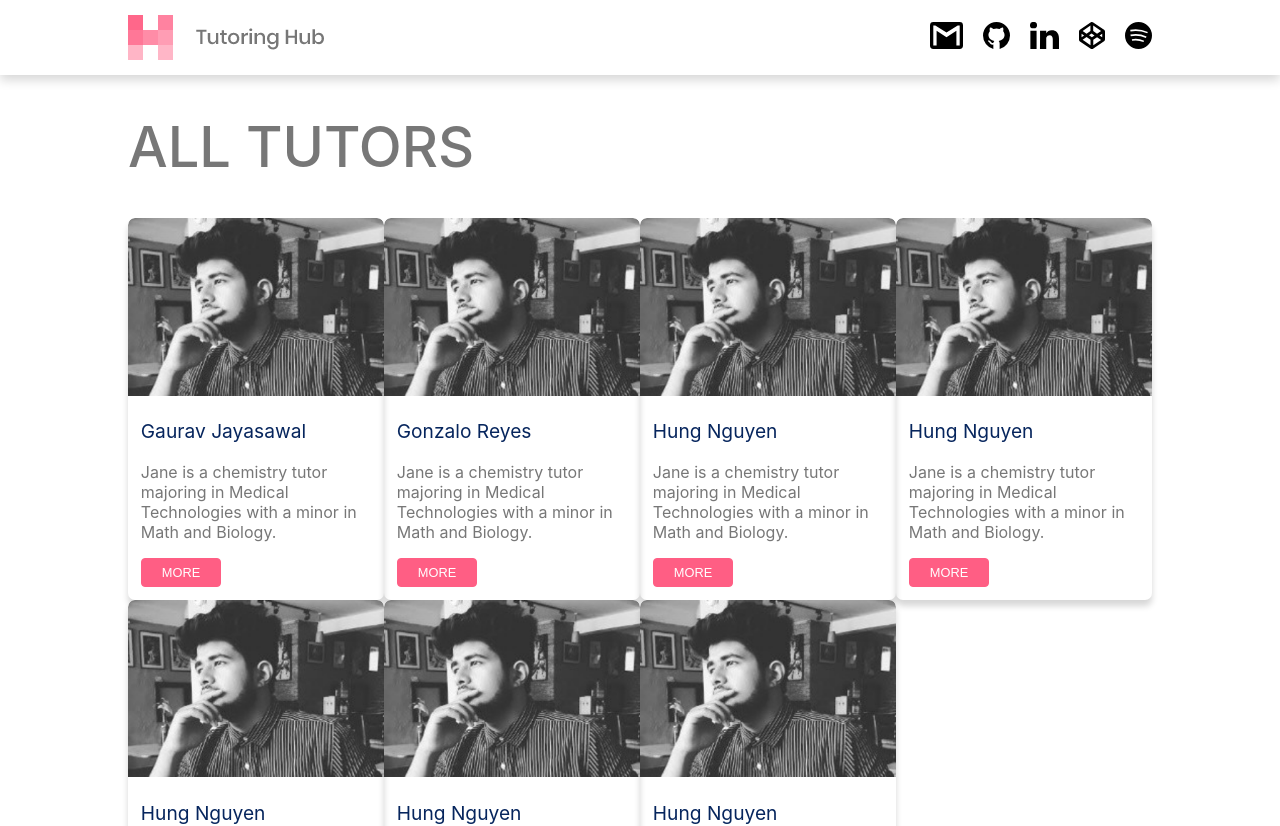
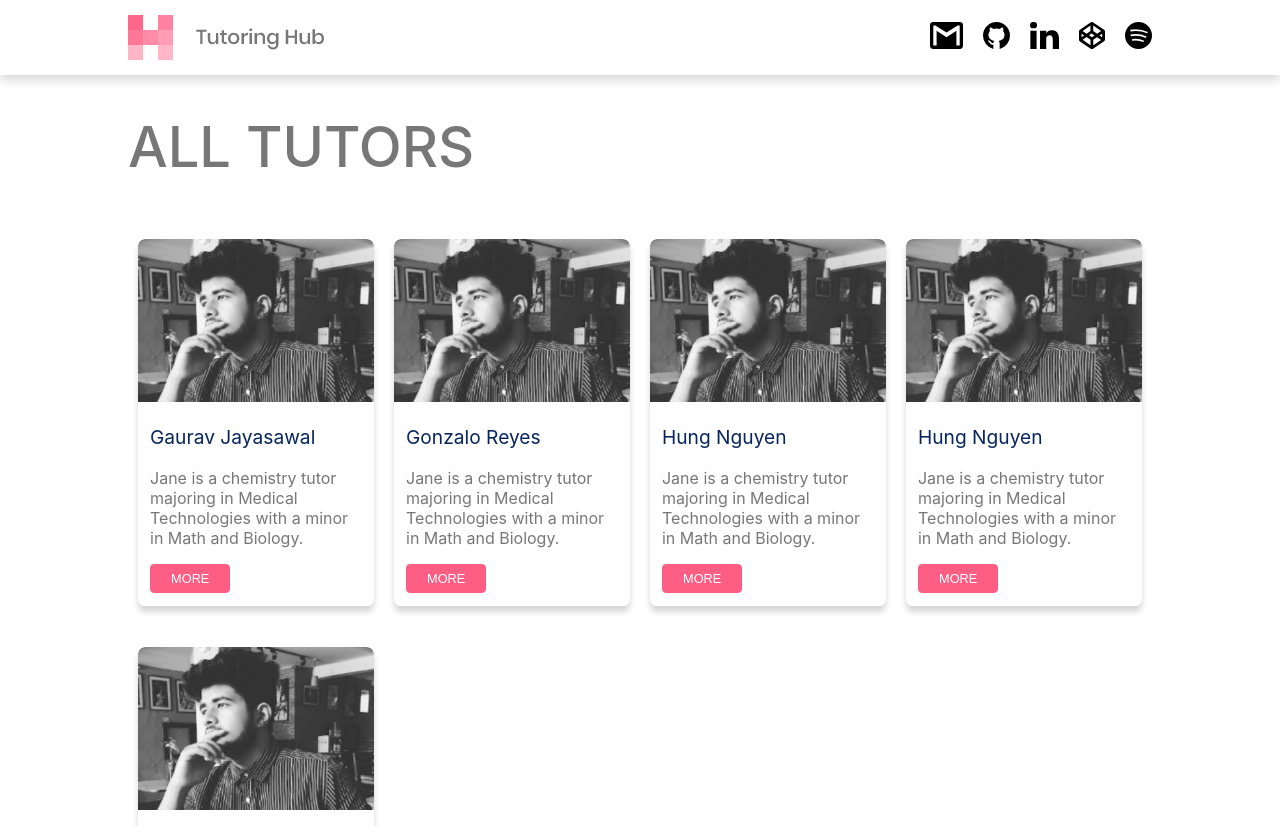
Before and after one commit to coding-hub-org/tutoring-hub, a React (Create React App) app in the folder front-end/: page / in a window 1280 px wide. Shown: the top 826 px of the page. Built offline with nearby package versions, Linux system fonts and the light colour scheme.

Commit message:
Finished tutors component

```diff
--- a/front-end/src/Components/TutorCard/TutorCard.css
+++ b/front-end/src/Components/TutorCard/TutorCard.css
@@ -2,9 +2,10 @@
     -webkit-box-shadow: 0px 6px 6px 0px rgba(0,0,0,0.16);
     -moz-box-shadow: 0px 6px 6px 0px rgba(0,0,0,0.16);
     box-shadow: 0px 6px 6px 0px rgba(0,0,0,0.16);
-    width: 25%;
+    width: 23%;
     border-radius: 7px;
     overflow-x: hidden;
+    margin: 2% 1%;
 }
 
 .tutorcard-component img {
@@ -36,4 +37,5 @@
     padding: 6px 20px;
     margin-bottom: 1em;
     font-size: 0.8em;
+    cursor: pointer;
 }
--- a/front-end/src/Components/Tutors/Tutors.css
+++ b/front-end/src/Components/Tutors/Tutors.css
@@ -2,4 +2,5 @@
     flex-wrap: wrap;
     flex-direction: row;
     display: flex;
+    justify-content: stretch;
 }
--- a/front-end/src/Components/Tutors/Tutors.js
+++ b/front-end/src/Components/Tutors/Tutors.js
@@ -11,9 +11,8 @@ class Tutors extends React.Component{
                 <TutorCard tutor={'Hung Nguyen'}/>
                 <TutorCard tutor={'Hung Nguyen'}/>
                 <TutorCard tutor={'Hung Nguyen'}/>
-                <TutorCard tutor={'Hung Nguyen'}/>
-                <TutorCard tutor={'Hung Nguyen'}/>
-
+                {/* <TutorCard tutor={'Hung Nguyen'}/>
+                <TutorCard tutor={'Hung Nguyen'}/> */}
             </div>
         );
     }
```
